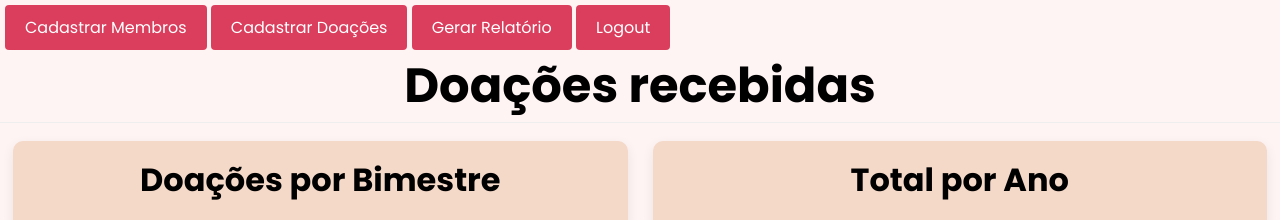
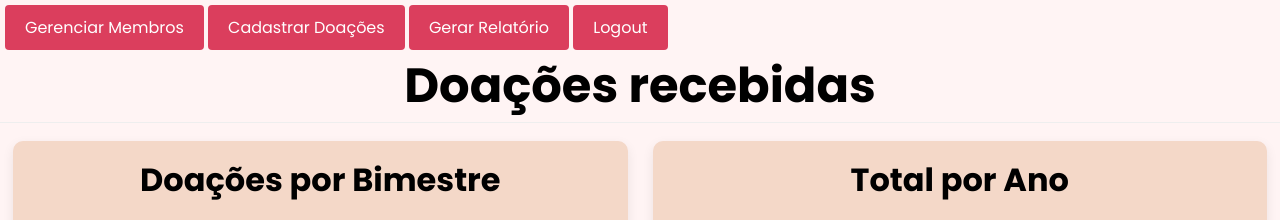
Before and after one commit to k7vinilstorage/Projeto-EC45G, a Flask app: page /main.html in a window 1280 px wide. Shown: the top 220 px of the page. Run offline with Flask 3, Linux system fonts and the light colour scheme; the visitor is signed in with stand-in values (Sample User, id 1); data that the repository does not hold is empty; some libraries are stand-ins or nearby versions.

Commit message:
change button name

```diff
--- a/templates/main.html
+++ b/templates/main.html
@@ -21,7 +21,7 @@
     <div class="button-container">
     {% if session.get('is_admin') %}
     <a href="{{ url_for('register')}}" class="redirec-button button-1" style="text-decoration: none; display: inline-block;">
-        Cadastrar Membros
+        Gerenciar Membros
     </a>
     <a href="{{ url_for('CadDoaca') }}" class="redirec-button button-2" style="text-decoration: none; display: inline-block;">
         Cadastrar Doações
```
